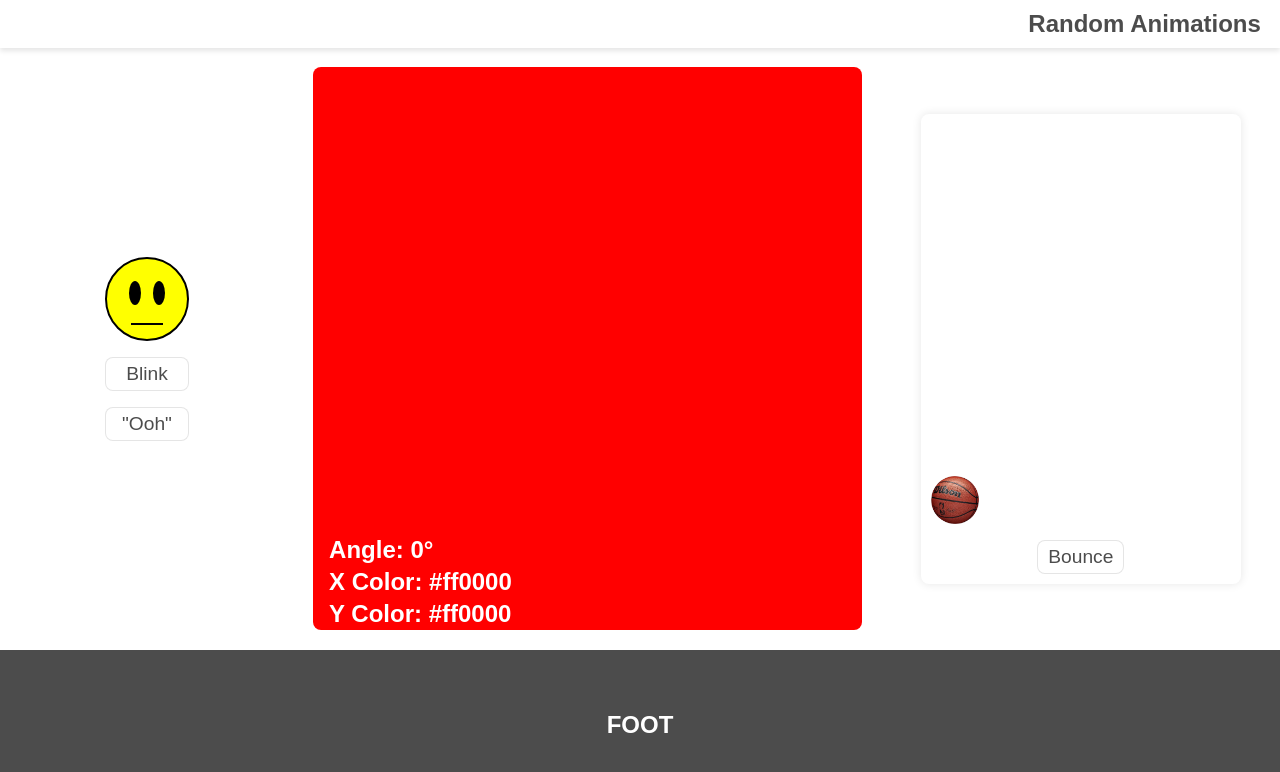
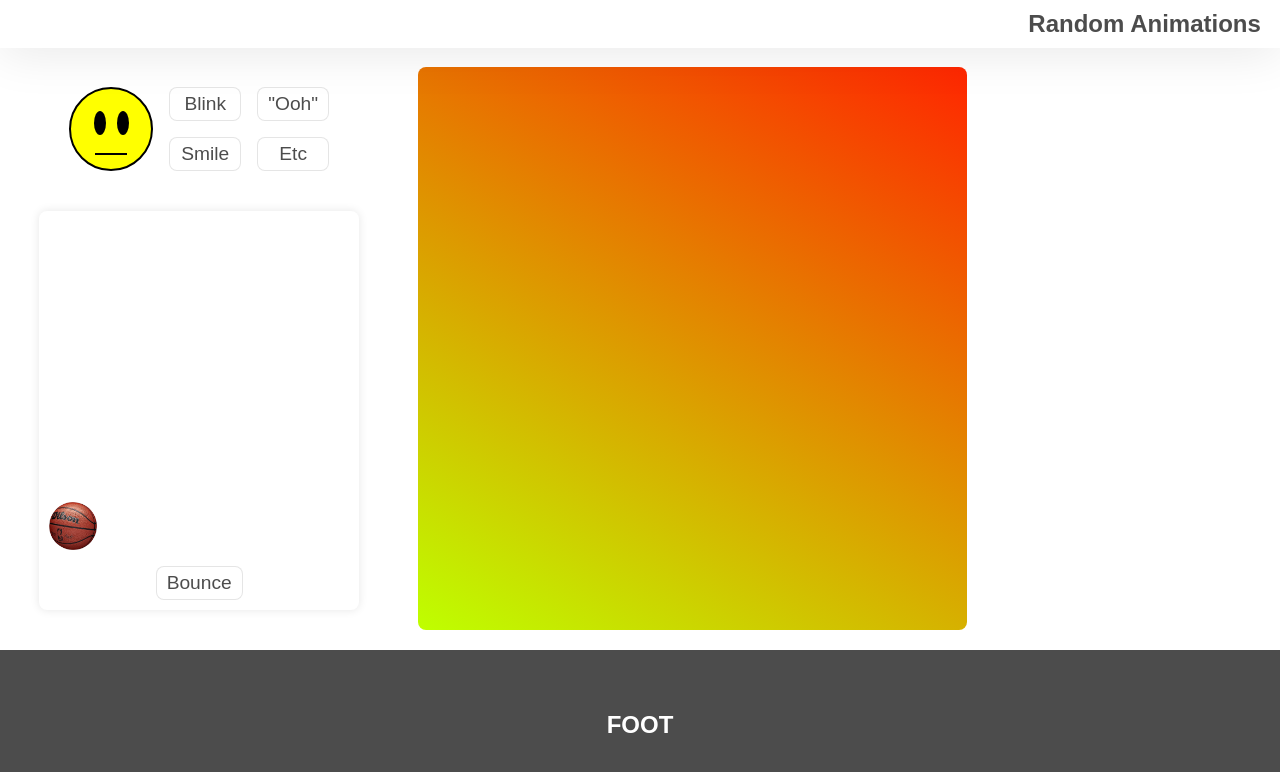
Before and after one commit to larswan/fun-with-animation-and-stuff, a React (Vite) app: page / in a window 1280 px wide. Shown: the top 772 px of the page. Built offline with nearby package versions, Linux system fonts and the light colour scheme.

Commit message:
moved ballBounce to the first column. Made button grid for face

```diff
--- a/src/AnimeTest.jsx
+++ b/src/AnimeTest.jsx
@@ -1,5 +1,4 @@
 import anime from "animejs"
-import "./AnimeTest.scss"
 import { useEffect, useRef } from "react"
 import { Button, Flex } from 'antd';
 
@@ -45,8 +44,12 @@ const AnimeTest = () => {
                 <div className="circle mouth">
                 </div>
             </div>
-            <button className="button" onClick={()=>eyeAnimationRef.current.restart()}>Blink</button>
-            <button className="button" onClick={() => mouthAnimationRef.current.restart()}>"Ooh"</button>
+            <div className="buttonContainer">
+                <button className="button" onClick={()=>eyeAnimationRef.current.restart()}>Blink</button>
+                <button className="button" onClick={() => mouthAnimationRef.current.restart()}>"Ooh"</button>
+                <button className="button">Smile</button>
+                <button className="button">Etc</button>
+            </div>
         </div>
     )
 }
--- a/src/AnimeTest.scss
+++ /dev/null
@@ -1,50 +0,0 @@
-@import 'variables';
-
-.animeContainer {
-    margin: 20px;
-    display: flex;
-    height:auto;
-    flex-direction: column;
-    gap: 1em;
-    justify-content: baseline ;
-}
-
-.circle {
-    background-color: rgb(0, 0, 0);
-    width: .15 * $faceSize;
-    margin: 5px;
-    border-radius: 100%;
-}
-
-.face{
-    display: flex;
-    flex-direction: column;
-    justify-content: center;
-    align-items: center;;
-    background-color: yellow;
-    width: $faceSize;
-    height: $faceSize;
-    border-radius: 100%;
-    border: .03 * $faceSize solid black;
-
-    .eyeLine {
-        display: flex;
-        flex-direction: row;
-        justify-items: center;
-        align-items: center;
-        gap: .02 * $faceSize;
-
-        .eye {
-            height: .3 * $faceSize
-        }
-    }
-
-    .mouth {
-        height: .03 * $faceSize;
-        width: .4 * $faceSize;
-        border-radius: 0%;
-        position: relative;
-        top: .1 * $faceSize;
-
-    }
-}
--- a/src/App.jsx
+++ b/src/App.jsx
@@ -4,13 +4,9 @@ import AnimeTest from './AnimeTest';
 import BouncingBall from './BouncingBall';
 
 function App() {
-  const [mouseX, setMouseX] = useState(0)
-  const [mouseY, setMouseY] = useState(0)
 
-  const handleMouseMove = (e) => {
-    setMouseX(e.nativeEvent.offsetX);
-    setMouseY(e.nativeEvent.offsetY);
-  }
+
+
 
   return (
 
@@ -22,14 +18,14 @@ function App() {
 
       <div className="vert1">
         <AnimeTest />
+        <BouncingBall />
       </div>
 
-      <div className="middle" onMouseMove={handleMouseMove}>
-          <GradientMouseTracker mouseX={mouseX} mouseY={mouseY}/>
+      <div className="middle" >
+          <GradientMouseTracker/>
       </div>
 
       <div className="vert2">
-        <BouncingBall />
       </div>
 
       <div className="foot">
--- a/src/BouncingBall.jsx
+++ b/src/BouncingBall.jsx
@@ -123,15 +123,9 @@ const BouncingBall = () => {
             <div className="ballWrapper">
                 <img src="src/assets/basketball-no-bg.png"className="ball"/>
             </div>
-            {/* <Button className="button" type="primary" onClick={()=>{
-                bounceAnimation.current.restart();
-                rotateAnimation.current.restart();
-                scaleAnimation.current.restart()
-                  }}>Bounce</Button> */}
             <button className="button" type="primary" onClick={()=>{
                 bounceAnimation.current.restart();
                 rotateAnimation.current.restart();
-                scaleAnimation.current.restart()
                   }}>Bounce</button>
         </div>
     )
--- a/src/GradientMouseTracker.jsx
+++ b/src/GradientMouseTracker.jsx
@@ -1,37 +1,32 @@
 import { useState, useEffect } from "react"
 import numberToHexColor from './numberToHexColor'
 
-function GradientMouseTracker({mouseX, mouseY}) {
+function GradientMouseTracker() {
     const [angle, setAngle] = useState(34)
-    const [xCount, setXCount] = useState(0)
-    const [yCount, setYCount] = useState(0)
     const [xColor, setXColor] = useState(1749)
     const [yColor, setYColor] = useState(111111)
+    const [mouseY, setMouseY] = useState(30)
+    const [mouseX, setMouseX] = useState(250)
 
-    // Only change every 10 pixels so it isn't so jarring
+    const [frozen, setFrozen] =useState(false)
+
+
+    const handleMouseMove = (e) => {
+        setMouseX(e.nativeEvent.offsetX);
+        setMouseY(e.nativeEvent.offsetY);
+    }
+
     useEffect(()=>{
-        // setAngle((mouseX * mouseY)/10000)
+        if(!frozen){
             setAngle(mouseY);
             setXColor(numberToHexColor(mouseX));
-
-        // to do fewer rerenders
-        // if(xCount<10){
-        //     setXCount((prev)=> prev + 1)
-        // }
-        // else{
-        //     setXCount(0)
-        // }
+        }
     },[mouseX])
 
     useEffect(()=>{
+        if(!frozen){
             setYColor(numberToHexColor(mouseY))
-        // if(yCount<10){
-        //     setYCount((prev)=> prev + 1)
-        // }
-        // else{
-        //     setYColor(mouseY);
-        //     setYCount(0)
-        // }
+        }
     },[mouseY])
 
     const gradient = {
@@ -39,7 +34,8 @@ function GradientMouseTracker({mouseX, mouseY}) {
     }
 
     return (
-        <div className="gradientBox" style={gradient} >
+        <div className="gradientBox" style={gradient} onMouseMove={handleMouseMove} onClick={()=>setFrozen(prev=>!prev)}>
+                    <h1>{frozen ? "Click to unfreeze" : "Click to freeze"}</h1>
                     <h1>Angle: {Math.floor(angle)}°</h1>
                     <h1>X Color: {xColor}</h1>
                     <h1>Y Color: {yColor}</h1>
--- a/src/index.scss
+++ b/src/index.scss
@@ -2,20 +2,24 @@ $lineColor: rgb(0, 0, 0, 0.1);
 $darkerGrey: rgb(0, 0, 0, 0.7);
 $font: Arial, sans-serif;
 $borderRadius: 8px;
+$transition: .3s;
+$faceSize: 80px;
 
 #root {
     width: 100vw;
-    height: 100vh;
+    // height: 100vh;
 }
 
 .button {
     font-size: larger;
     color: $darkerGrey;
+    width: auto;
+    height: auto;
     background-color: white;
     border-radius: $borderRadius;
     border: 1px solid $lineColor;
     padding: 5px 10px 5px 10px;
-    transition: .4s;
+    transition: $transition;
 }
 
 .button:hover {
@@ -32,6 +36,7 @@ h1 {
     font-family: $font;
     font-size: 1.5em;
     line-height: 0%;
+    cursor: pointer ;
     color: rgb(255, 255, 255)
 }
 
@@ -62,6 +67,7 @@ hr {
     justify-content: center;
 }
 
+// all but header
 .container > :nth-child(n +2){
     border-right: 1px solid $lineColor;
     border-bottom: 1px solid $lineColor;
@@ -70,7 +76,7 @@ hr {
 .header {
     grid-area: header;
     z-index: 10;
-    box-shadow: 0px 3px 5px $lineColor;
+    box-shadow: 0px 3px 50px $lineColor;
     background-color: rgb(255, 255, 255);
 
     h1{
@@ -81,7 +87,94 @@ hr {
 
 .vert1 {
     grid-area: vert1;
-    // background-color: rgba(0, 0, 0, 0.926);
+    flex-direction: column;
+
+    .animeContainer {
+            margin: 20px;
+            display: flex;
+            height: auto;
+            flex-direction: row;
+            gap: 1em;
+            justify-content: baseline;
+
+            .buttonContainer{
+                display: grid;
+                grid-template-columns: 1fr 1fr;
+                grid-template-rows: 1fr 1fr;
+                gap: 1em;
+            }
+
+            .circle {
+                background-color: rgb(0, 0, 0);
+                width: .15 * $faceSize;
+                margin: 5px;
+                border-radius: 100%;
+            }
+
+            .face {
+                display: flex;
+                flex-direction: column;
+                justify-content: center;
+                align-items: center;
+                ;
+                background-color: yellow;
+                width: $faceSize;
+                height: $faceSize;
+                border-radius: 100%;
+                border: .03 * $faceSize solid black;
+
+                .eyeLine {
+                    display: flex;
+                    flex-direction: row;
+                    justify-items: center;
+                    align-items: center;
+                    gap: .02 * $faceSize;
+
+                    .eye {
+                        height: .3 * $faceSize
+                    }
+                }
+
+                .mouth {
+                    height: .03 * $faceSize;
+                    width: .4 * $faceSize;
+                    border-radius: 0%;
+                    position: relative;
+                    top: .1 * $faceSize;
+
+                }
+            }
+        }
+
+    .bouncingContainer {
+            margin: 20px;
+            height: 450px;
+            width: 300px;
+            display: flex;
+            flex-direction: column;
+            justify-content: end;
+            // border: 1px solid $lineColor;
+            box-shadow: 0px 0px 10px $lineColor;
+            background-color: white;
+            border-radius: $borderRadius;
+            gap: 1rem;
+            padding: 10px;
+
+            .button {
+                align-self: center;
+            }
+
+            .ballWrapper {
+                width: 3rem;
+                height: 3rem;
+                padding-bottom: 0px;
+
+                .ball {
+                    width: 100%;
+                    height: 100%;
+                }
+            }
+        }
 }
 
 .middle {
@@ -97,41 +190,21 @@ hr {
         border-radius: $borderRadius;
         padding-left: 1em;
     }
+
+    .gradientBox h1 {
+        opacity: 0%;
+        transition: $transition;
+    }
+    .gradientBox:hover h1 {
+        opacity: 100%;
+    }
 }
 
 
 .vert2 {
     grid-area: vert2;
 
-    .bouncingContainer {
-        margin: 20px;
-        height: 450px;
-        width: 300px;
-        display: flex;
-        flex-direction: column;
-        justify-content: end;
-        // border: 1px solid $lineColor;
-        box-shadow: 0px 0px 10px $lineColor;
-        background-color: white;
-        border-radius: $borderRadius;
-        gap: 1em;
-        padding: 10px;
 
-        .button {
-            align-self: center;
-        }
-
-        .ballWrapper {
-            width: 3em;
-            height: 3em;
-            padding-bottom: 0px;
-
-            .ball {
-                width: 100%;
-                height: 100%;
-            }
-        }
-    }
 }
 
 .foot {
--- a/src/variables.scss
+++ /dev/null
@@ -1,2 +0,0 @@
-
-$faceSize: 80px;
```
Lines whose indentation alone changed are shown as unchanged.
